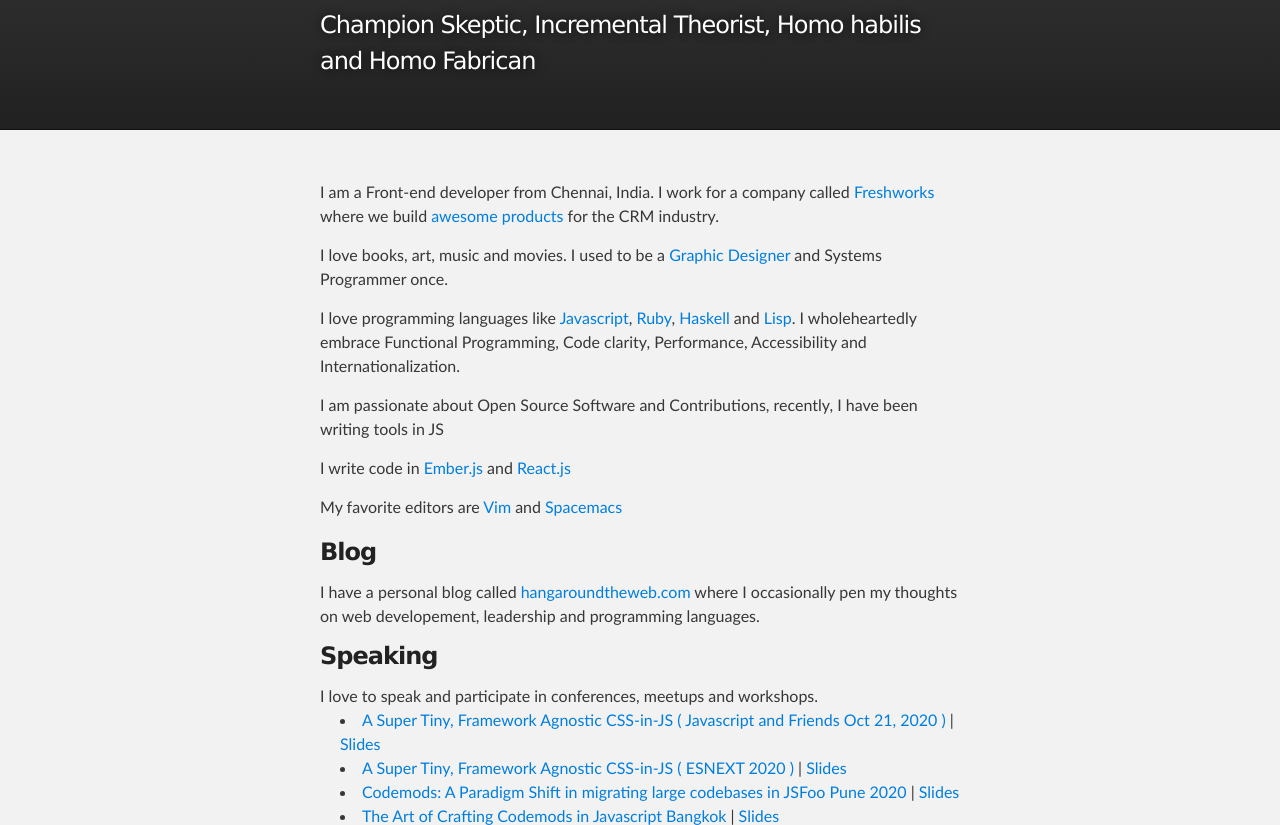
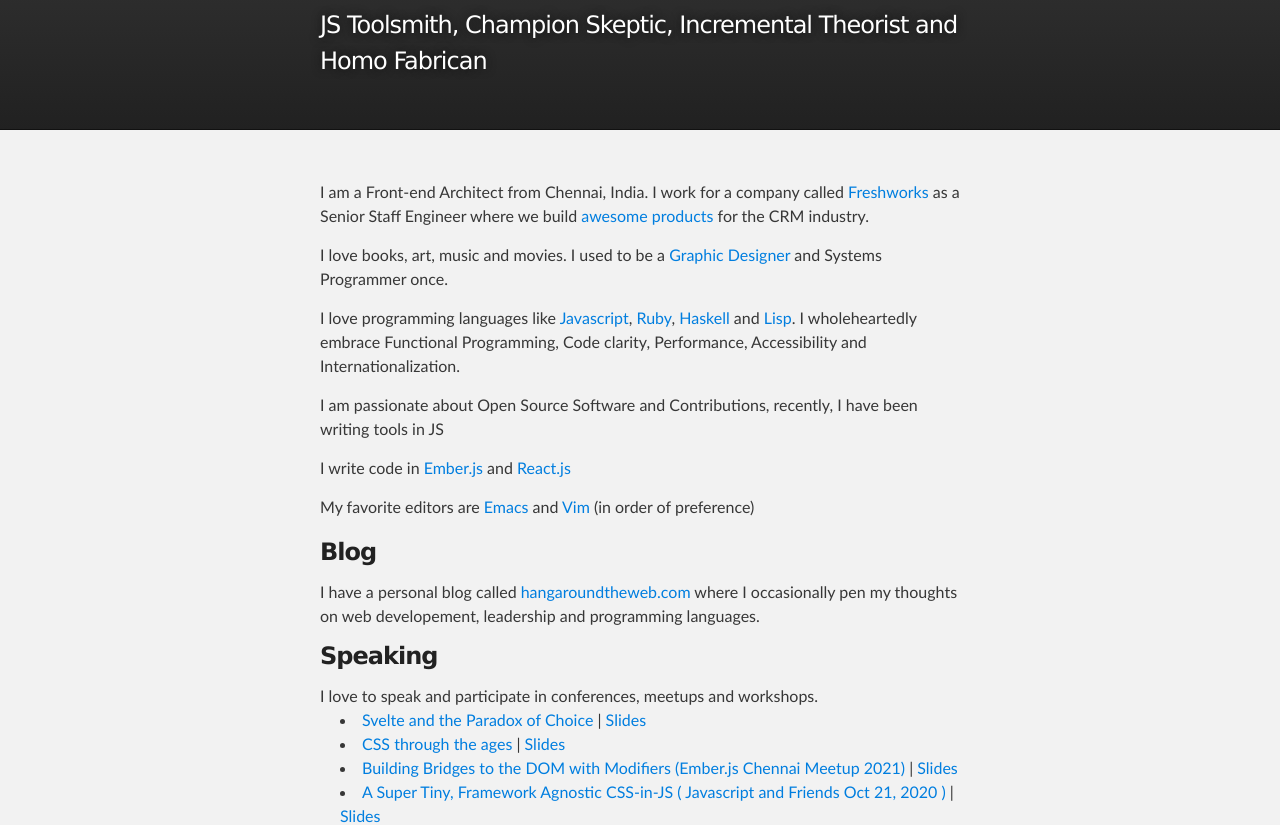
Before and after one commit to rajasegar/rajasegar.github.io, a plain HTML site: page index.html in a window 1280 px wide. Shown: the part 116-941 px from the top of the page. Drawn offline with Linux system fonts and the light colour scheme.

Commit message:
chore: update profile and add new talks

```diff
--- a/index.html
+++ b/index.html
@@ -18,7 +18,7 @@
         <header class="inner">
 
           <h1 id="project_title">Rajasegar Chandran</h1>
-          <h2 id="project_tagline">Champion Skeptic, Incremental Theorist, Homo habilis and Homo Fabrican</h2>
+          <h2 id="project_tagline">JS Toolsmith, Champion Skeptic, Incremental Theorist and Homo Fabrican</h2>
 
         </header>
     </div>
@@ -27,8 +27,8 @@
     <div id="main_content_wrap" class="outer">
       <section id="main_content" class="inner">
 
-        <p>I am a Front-end developer from Chennai, India.
-        I work for a company called <a href="https://freshworks.com">Freshworks</a> where we build <a href="https://www.freshworks.com/products/">awesome products</a> for the CRM industry.</p>
+        <p>I am a Front-end Architect from Chennai, India.
+        I work for a company called <a href="https://freshworks.com">Freshworks</a> as a Senior Staff Engineer where we build <a href="https://www.freshworks.com/products/">awesome products</a> for the CRM industry.</p>
 
       <p>I love books, art, music and movies. I used to be a <a href="https://www.deviantart.com/rajasegar">Graphic Designer</a> and Systems Programmer once.</p>
       <p>I love programming languages like <a href="https://developer.mozilla.org/en-US/docs/Web/JavaScript">Javascript</a>,
@@ -37,7 +37,7 @@
       Code clarity, Performance, Accessibility and Internationalization.</p>
       <p>I am passionate about Open Source Software and Contributions, recently, I have been writing tools in JS</p>
       <p>I write code in <a href="https://emberjs.com">Ember.js</a> and <a href="https://reactjs.org">React.js</a></p>
-      <p>My favorite editors are <a href="https://www.vim.org/">Vim</a> and <a href="https://www.spacemacs.org/">Spacemacs</a></p>
+      <p>My favorite editors are <a href="https://www.gnu.org/software/emacs/">Emacs</a> and  <a href="https://www.vim.org/">Vim</a> (in order of preference)</p>
 
       <h3>Blog</h3>
       I have a personal blog called <a href="https://hangaroundtheweb.com">hangaroundtheweb.com</a> where I occasionally
@@ -46,6 +46,18 @@
       <h3>Speaking</h3>
       I love to speak and participate in conferences, meetups and workshops.
       <ul>
+        <li>
+          <a href="https://www.youtube.com/watch?v=B0SC-IzK0PQ&t=5036s">Svelte and the Paradox of Choice</a> |
+          <a href="https://t.co/87pLOTF9Dw">Slides</a>
+        </li>
+        <li>
+          <a href="">CSS through the ages</a> |
+          <a href="https://github.com/rajasegar/css-through-the-ages">Slides</a>
+        </li>
+        <li>
+          <a href="https://youtu.be/GCneFvINPVc">Building Bridges to the DOM with Modifiers (Ember.js Chennai Meetup 2021)</a> |
+          <a href="https://drive.google.com/file/d/179FPZFRqszFSAv3YZcc-FQPOy6obBXEL/view">Slides</a>
+        </li>
         <li>
           <a href="https://www.youtube.com/watch?v=2o0AKwfA9og">A Super Tiny, Framework Agnostic CSS-in-JS ( Javascript and Friends Oct 21, 2020 )</a> |
           <a href="https://rajasegar.github.io/csz-slides">Slides</a>
```
